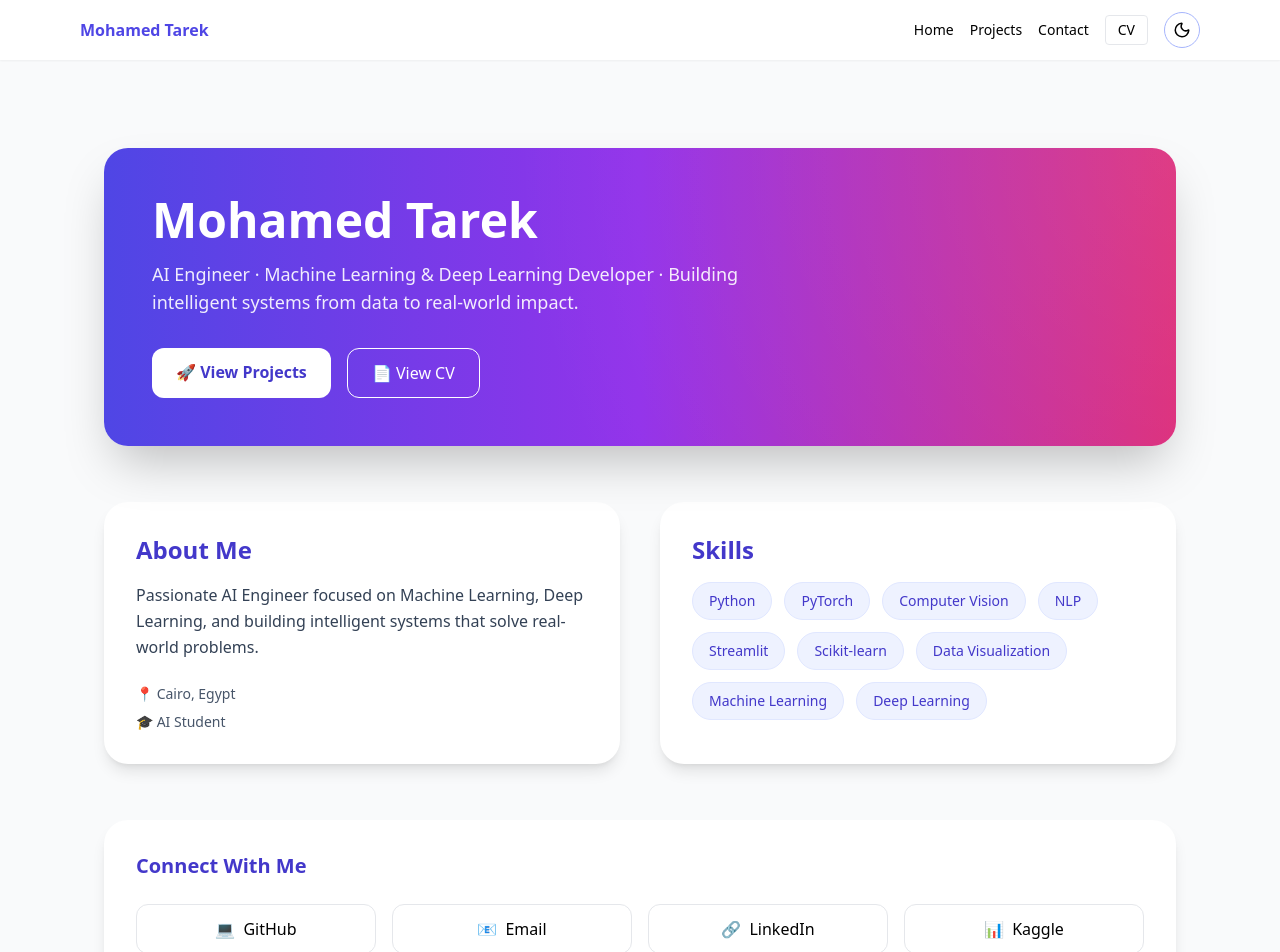
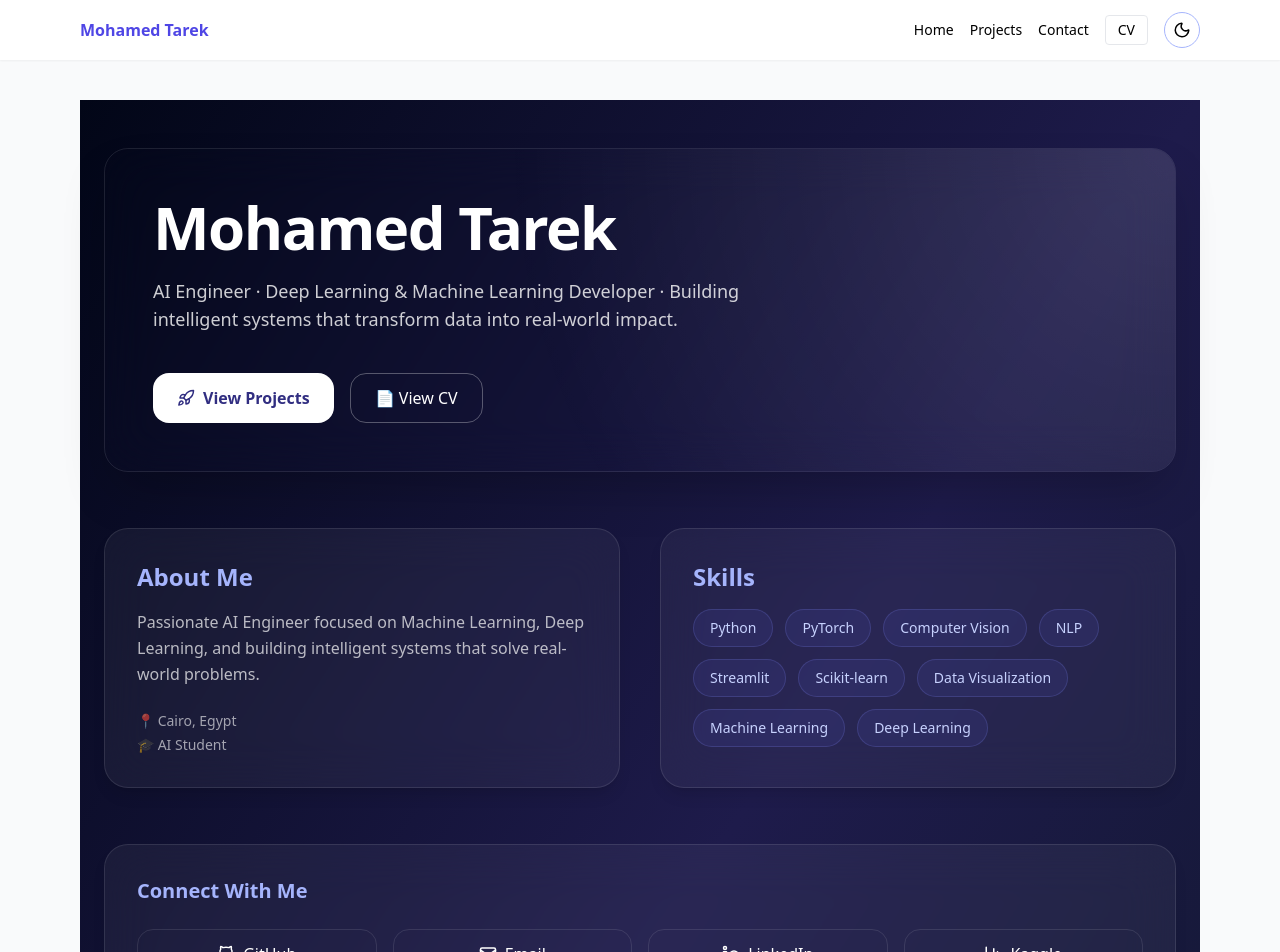
Before and after one commit to AIEngineerMoh/portfolio, a Next.js app: page / in a window 1280 px wide. Shown: the top 952 px of the page. Built offline with nearby package versions, Linux system fonts and the light colour scheme.

Commit message:
Update index.js

```diff
--- a/pages/index.js
+++ b/pages/index.js
@@ -1,7 +1,150 @@
 
 
+// import Link from "next/link";
+// import Certificates from "../components/Certificates";
+
+// export default function Home() {
+//   const skills = [
+//     "Python",
+//     "PyTorch",
+//     "Computer Vision",
+//     "NLP",
+//     "Streamlit",
+//     "Scikit-learn",
+//     "Data Visualization",
+//     "Machine Learning",
+//     "Deep Learning",
+//   ];
+
+//   const links = [
+//     {
+//       name: "GitHub",
+//       url: "https://github.com/AIEngineerMoh",
+//       icon: "💻",
+//     },
+//     {
+//       name: "Email",
+//       url: "mailto:m18308840@gmail.com",
+//       icon: "📧",
+//     },
+//     {
+//       name: "LinkedIn",
+//       url: "https://www.linkedin.com",
+//       icon: "🔗",
+//     },
+//     {
+//       name: "Kaggle",
+//       url: "https://www.kaggle.com/",
+//       icon: "📊",
+//     },
+//   ];
+
+//   return (
+//     <main className="max-w-6xl mx-auto px-6 py-12 space-y-14">
+
+//       {/* HERO */}
+//       <header className="relative overflow-hidden rounded-3xl bg-gradient-to-r from-indigo-600 via-purple-600 to-pink-600 text-white shadow-2xl p-12">
+
+//         <div className="absolute inset-0 opacity-10 bg-[radial-gradient(circle_at_top_right,_white,_transparent_60%)]"></div>
+
+//         <h1 className="text-5xl font-extrabold">
+//           Mohamed Tarek
+//         </h1>
+
+//         <p className="mt-4 text-lg text-white/90 max-w-2xl">
+//           AI Engineer · Machine Learning & Deep Learning Developer · Building intelligent systems from data to real-world impact.
+//         </p>
+
+//         <div className="mt-8 flex flex-wrap gap-4">
+//           <Link
+//             href="/projects"
+//             className="px-6 py-3 bg-white text-indigo-700 font-semibold rounded-xl hover:scale-105 transition"
+//           >
+//             🚀 View Projects
+//           </Link>
+
+//           <a
+//             href="/files/Mohamed_Tarek_AI_Updated.docx"
+//             className="px-6 py-3 border border-white rounded-xl hover:bg-white/10 transition"
+//             target="_blank"
+//           >
+//             📄 View CV
+//           </a>
+//         </div>
+//       </header>
+
+//       {/* ABOUT + SKILLS */}
+//       <section className="grid md:grid-cols-2 gap-10">
+
+//         {/* ABOUT */}
+//         <div className="bg-white p-8 rounded-3xl shadow-lg hover:shadow-2xl transition">
+//           <h2 className="text-2xl font-bold text-indigo-700 mb-4">
+//             About Me
+//           </h2>
+
+//           <p className="text-slate-700 leading-relaxed">
+//             Passionate AI Engineer focused on Machine Learning, Deep Learning,
+//             and building intelligent systems that solve real-world problems.
+//           </p>
+
+//           <div className="mt-6 space-y-2 text-sm text-slate-600">
+//             <p>📍 Cairo, Egypt</p>
+//             <p>🎓 AI Student</p>
+//           </div>
+//         </div>
+
+//         {/* SKILLS */}
+//         <div className="bg-white p-8 rounded-3xl shadow-lg hover:shadow-2xl transition">
+//           <h2 className="text-2xl font-bold text-indigo-700 mb-4">
+//             Skills
+//           </h2>
+
+//           <div className="flex flex-wrap gap-3">
+//             {skills.map((skill) => (
+//               <span
+//                 key={skill}
+//                 className="px-4 py-2 bg-indigo-50 text-indigo-700 border border-indigo-100 rounded-full text-sm hover:bg-indigo-100 transition"
+//               >
+//                 {skill}
+//               </span>
+//             ))}
+//           </div>
+//         </div>
+//       </section>
+
+//       {/* LINKS */}
+//       <section className="bg-white p-8 rounded-3xl shadow-lg hover:shadow-2xl transition">
+//         <h3 className="text-xl font-bold text-indigo-700 mb-6">
+//           Connect With Me
+//         </h3>
+
+//         <div className="grid sm:grid-cols-2 md:grid-cols-4 gap-4">
+//           {links.map((link) => (
+//             <a
+//               key={link.name}
+//               href={link.url}
+//               target="_blank"
+//               rel="noopener noreferrer"
+//               className="flex items-center justify-center gap-2 px-5 py-3 border rounded-xl hover:bg-indigo-50 transition font-medium"
+//             >
+//               <span>{link.icon}</span>
+//               {link.name}
+//             </a>
+//           ))}
+//         </div>
+
+//         <div className="mt-10">
+//           <Certificates />
+//         </div>
+//       </section>
+
+//     </main>
+//   );
+// }
 import Link from "next/link";
+import { motion } from "framer-motion";
 import Certificates from "../components/Certificates";
+import { Github, Mail, Linkedin, BarChart3, Rocket } from "lucide-react";
 
 export default function Home() {
   const skills = [
@@ -20,82 +163,101 @@ export default function Home() {
     {
       name: "GitHub",
       url: "https://github.com/AIEngineerMoh",
-      icon: "💻",
+      icon: <Github size={18} />,
     },
     {
       name: "Email",
       url: "mailto:m18308840@gmail.com",
-      icon: "📧",
+      icon: <Mail size={18} />,
     },
     {
       name: "LinkedIn",
-      url: "https://www.linkedin.com",
-      icon: "🔗",
+      url: "https://www.linkedin.com/in/",
+      icon: <Linkedin size={18} />,
     },
     {
       name: "Kaggle",
       url: "https://www.kaggle.com/",
-      icon: "📊",
+      icon: <BarChart3 size={18} />,
     },
   ];
 
+  const fadeUp = {
+    hidden: { opacity: 0, y: 20 },
+    visible: { opacity: 1, y: 0 },
+  };
+
   return (
-    <main className="max-w-6xl mx-auto px-6 py-12 space-y-14">
+    <main className="min-h-screen bg-gradient-to-br from-slate-950 via-indigo-950 to-slate-900 text-white px-6 py-12">
 
       {/* HERO */}
-      <header className="relative overflow-hidden rounded-3xl bg-gradient-to-r from-indigo-600 via-purple-600 to-pink-600 text-white shadow-2xl p-12">
+      <motion.header
+        initial="hidden"
+        animate="visible"
+        variants={fadeUp}
+        transition={{ duration: 0.6 }}
+        className="relative overflow-hidden rounded-3xl p-12 shadow-2xl border border-white/10 backdrop-blur-xl"
+      >
+        <div className="absolute inset-0 bg-[radial-gradient(circle_at_top_right,_rgba(255,255,255,0.12),transparent_60%)]" />
 
-        <div className="absolute inset-0 opacity-10 bg-[radial-gradient(circle_at_top_right,_white,_transparent_60%)]"></div>
-
-        <h1 className="text-5xl font-extrabold">
+        <h1 className="text-5xl md:text-6xl font-extrabold tracking-tight">
           Mohamed Tarek
         </h1>
 
-        <p className="mt-4 text-lg text-white/90 max-w-2xl">
-          AI Engineer · Machine Learning & Deep Learning Developer · Building intelligent systems from data to real-world impact.
+        <p className="mt-5 text-lg text-white/80 max-w-2xl">
+          AI Engineer · Deep Learning & Machine Learning Developer · Building intelligent systems that transform data into real-world impact.
         </p>
 
-        <div className="mt-8 flex flex-wrap gap-4">
+        <div className="mt-10 flex flex-wrap gap-4">
           <Link
             href="/projects"
-            className="px-6 py-3 bg-white text-indigo-700 font-semibold rounded-xl hover:scale-105 transition"
+            className="flex items-center gap-2 px-6 py-3 bg-white text-indigo-900 font-semibold rounded-2xl hover:scale-105 transition"
           >
-            🚀 View Projects
+            <Rocket size={18} /> View Projects
           </Link>
 
           <a
             href="/files/Mohamed_Tarek_AI_Updated.docx"
-            className="px-6 py-3 border border-white rounded-xl hover:bg-white/10 transition"
             target="_blank"
+            className="px-6 py-3 border border-white/30 rounded-2xl hover:bg-white/10 transition"
           >
             📄 View CV
           </a>
         </div>
-      </header>
+      </motion.header>
 
-      {/* ABOUT + SKILLS */}
-      <section className="grid md:grid-cols-2 gap-10">
+      {/* GRID */}
+      <section className="grid md:grid-cols-2 gap-10 mt-14">
 
         {/* ABOUT */}
-        <div className="bg-white p-8 rounded-3xl shadow-lg hover:shadow-2xl transition">
-          <h2 className="text-2xl font-bold text-indigo-700 mb-4">
+        <motion.div
+          initial={{ opacity: 0, y: 30 }}
+          whileInView={{ opacity: 1, y: 0 }}
+          viewport={{ once: true }}
+          className="p-8 rounded-3xl bg-white/5 border border-white/10 backdrop-blur-xl shadow-lg"
+        >
+          <h2 className="text-2xl font-bold text-indigo-300 mb-4">
             About Me
           </h2>
-
-          <p className="text-slate-700 leading-relaxed">
+          <p className="text-white/70 leading-relaxed">
             Passionate AI Engineer focused on Machine Learning, Deep Learning,
             and building intelligent systems that solve real-world problems.
           </p>
 
-          <div className="mt-6 space-y-2 text-sm text-slate-600">
+          <div className="mt-6 text-sm text-white/60 space-y-1">
             <p>📍 Cairo, Egypt</p>
             <p>🎓 AI Student</p>
           </div>
-        </div>
+        </motion.div>
 
         {/* SKILLS */}
-        <div className="bg-white p-8 rounded-3xl shadow-lg hover:shadow-2xl transition">
-          <h2 className="text-2xl font-bold text-indigo-700 mb-4">
+        <motion.div
+          initial={{ opacity: 0, y: 30 }}
+          whileInView={{ opacity: 1, y: 0 }}
+          viewport={{ once: true }}
+          className="p-8 rounded-3xl bg-white/5 border border-white/10 backdrop-blur-xl shadow-lg"
+        >
+          <h2 className="text-2xl font-bold text-indigo-300 mb-4">
             Skills
           </h2>
 
@@ -103,18 +265,23 @@ export default function Home() {
             {skills.map((skill) => (
               <span
                 key={skill}
-                className="px-4 py-2 bg-indigo-50 text-indigo-700 border border-indigo-100 rounded-full text-sm hover:bg-indigo-100 transition"
+                className="px-4 py-2 rounded-full bg-indigo-500/10 border border-indigo-400/20 text-indigo-200 text-sm hover:scale-105 transition"
               >
                 {skill}
               </span>
             ))}
           </div>
-        </div>
+        </motion.div>
       </section>
 
       {/* LINKS */}
-      <section className="bg-white p-8 rounded-3xl shadow-lg hover:shadow-2xl transition">
-        <h3 className="text-xl font-bold text-indigo-700 mb-6">
+      <motion.section
+        initial={{ opacity: 0, y: 30 }}
+        whileInView={{ opacity: 1, y: 0 }}
+        viewport={{ once: true }}
+        className="mt-14 p-8 rounded-3xl bg-white/5 border border-white/10 backdrop-blur-xl shadow-lg"
+      >
+        <h3 className="text-xl font-bold text-indigo-300 mb-6">
           Connect With Me
         </h3>
 
@@ -125,9 +292,9 @@ export default function Home() {
               href={link.url}
               target="_blank"
               rel="noopener noreferrer"
-              className="flex items-center justify-center gap-2 px-5 py-3 border rounded-xl hover:bg-indigo-50 transition font-medium"
+              className="flex items-center justify-center gap-2 px-5 py-3 rounded-2xl border border-white/10 hover:border-indigo-400/40 hover:bg-indigo-500/10 transition"
             >
-              <span>{link.icon}</span>
+              {link.icon}
               {link.name}
             </a>
           ))}
@@ -136,7 +303,7 @@ export default function Home() {
         <div className="mt-10">
           <Certificates />
         </div>
-      </section>
+      </motion.section>
 
     </main>
   );
```
